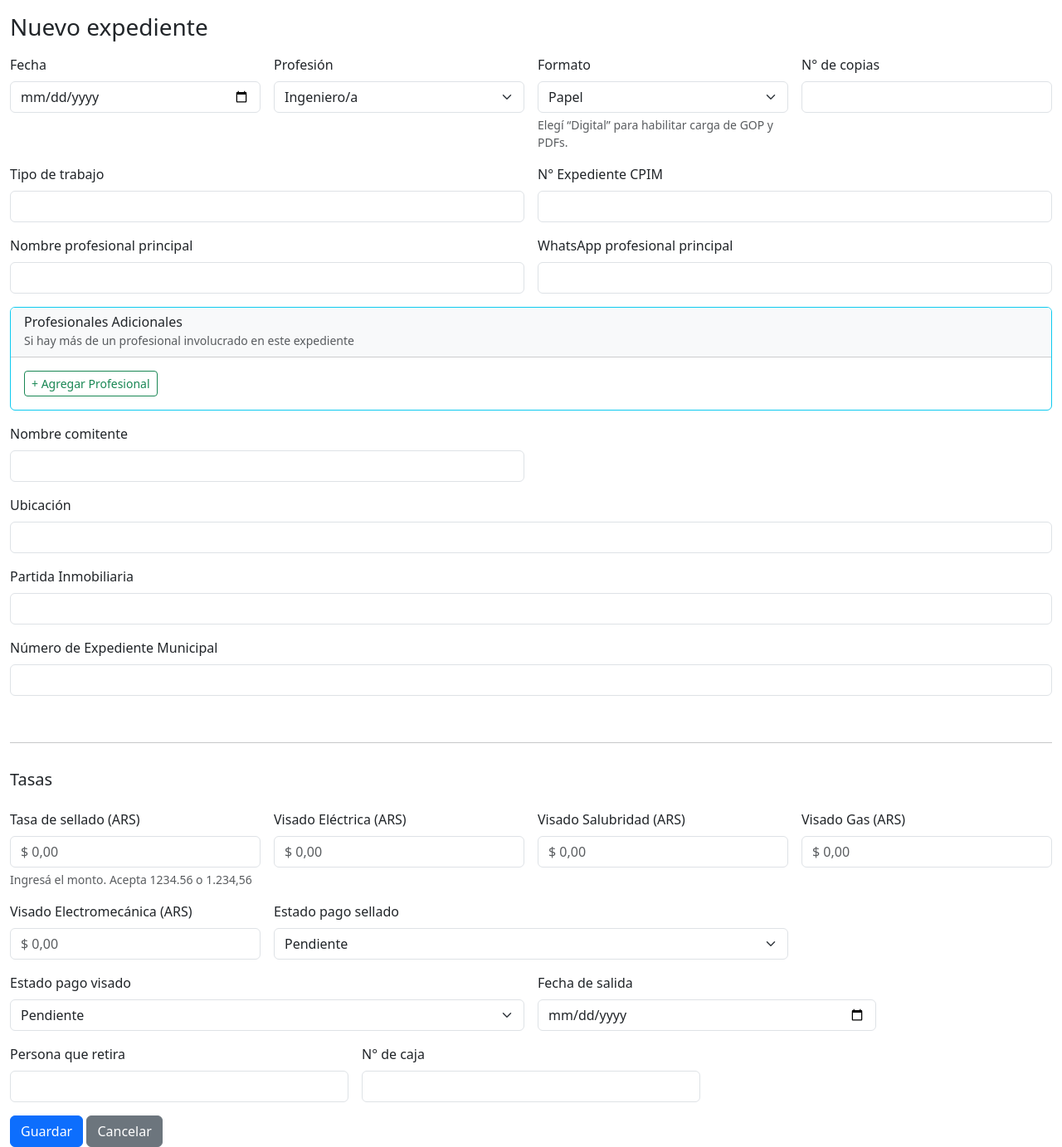
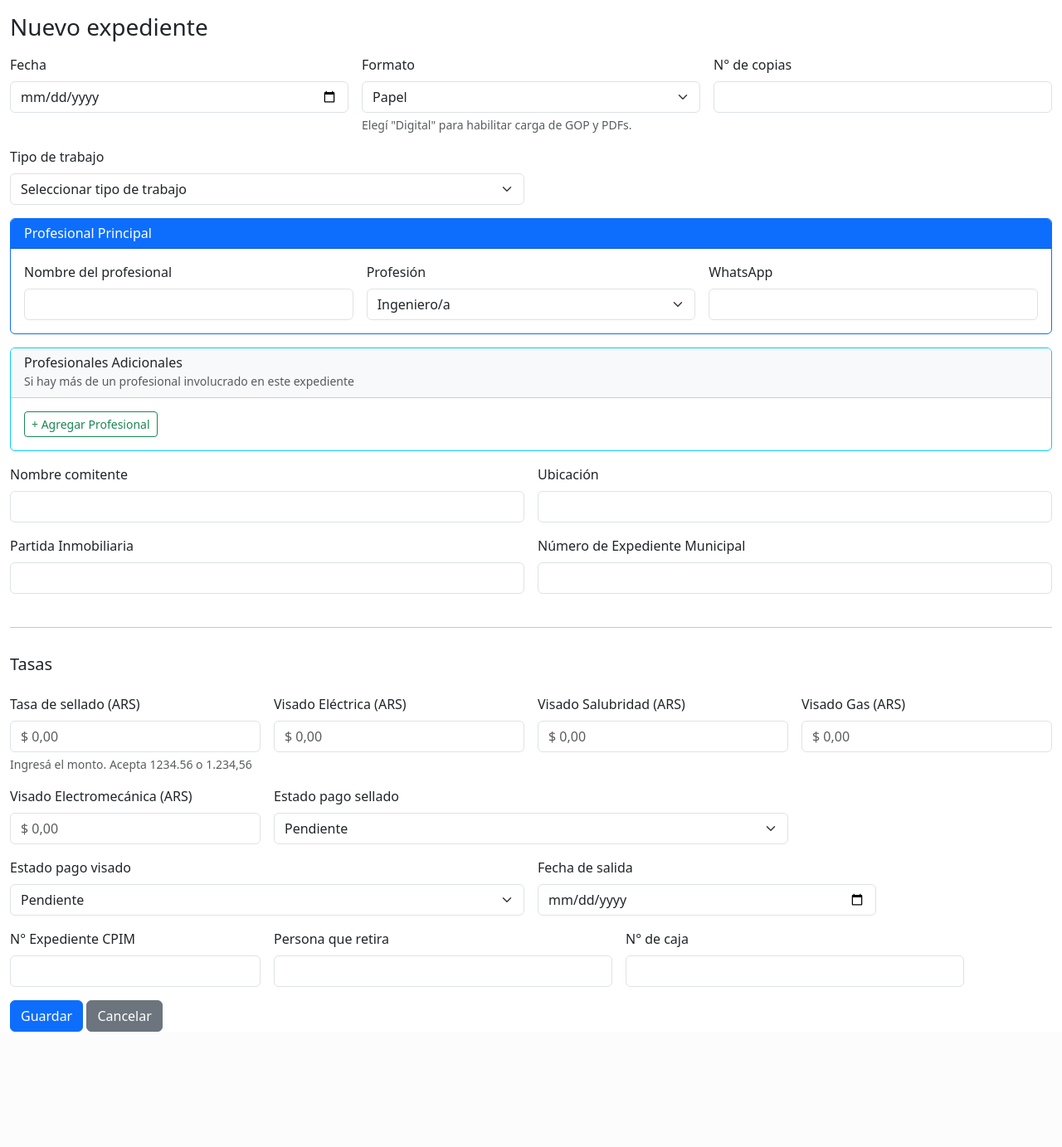
Before and after one commit to Sandeje96/Manejo-expedientes, a Flask app: page /expedientes/nuevo in a window 1280 px wide. Shown: the part 56-1439 px from the top of the page at 83% size. After the commit the page ends 1300 px from the top, so only its background shows below. Run offline with Flask 3, Linux system fonts and the light colour scheme.

Commit message:
duncionales

```diff
--- a/app.py
+++ b/app.py
@@ -85,7 +85,7 @@ def create_app():
         tipo_trabajo = _db.Column(_db.String(200), nullable=True)
 
         # Identificación / actores
-        nro_expediente_cpim = _db.Column(_db.String(100), unique=True, nullable=True)
+        nro_expediente_cpim = _db.Column(_db.String(100), nullable=True)
         nombre_profesional = _db.Column(_db.String(200), nullable=True)
         nombre_comitente = _db.Column(_db.String(200), nullable=True)
         ubicacion = _db.Column(_db.String(255), nullable=True)
@@ -183,6 +183,7 @@ def create_app():
             if self.nombre_profesional:
                 profesionales.append({
                     'nombre': self.nombre_profesional,
+                    'profesion': self.profesion,  # LÍNEA MODIFICADA
                     'whatsapp': self.whatsapp_profesional,
                     'es_principal': True
                 })
@@ -191,6 +192,7 @@ def create_app():
             for prof_adic in self.profesionales_adicionales:
                 profesionales.append({
                     'nombre': prof_adic.nombre_profesional,
+                    'profesion': prof_adic.profesion,  # LÍNEA NUEVA
                     'whatsapp': prof_adic.whatsapp_profesional,
                     'es_principal': False
                 })
@@ -424,8 +426,9 @@ def create_app():
         id = _db.Column(_db.Integer, primary_key=True)
         expediente_id = _db.Column(_db.Integer, _db.ForeignKey("expedientes.id", ondelete="CASCADE"), nullable=False)
         nombre_profesional = _db.Column(_db.String(200), nullable=False)
+        profesion = _db.Column(_db.String(120), nullable=True)  # NUEVA LÍNEA
         whatsapp_profesional = _db.Column(_db.String(50), nullable=True)
-        orden = _db.Column(_db.Integer, nullable=True)  # Para ordenar los profesionales
+        orden = _db.Column(_db.Integer, nullable=True)
 
         # Metadatos
         created_at = _db.Column(_db.DateTime, default=datetime.utcnow)
@@ -530,6 +533,7 @@ def create_app():
     FORMATO_PERMITIDOS = ["Papel", "Digital"]
     ESTADOS_PAGO = ["pendiente", "pagado", "exento"]  # si no usás "exento", podés quitarlo
     PROFESIONES_PERMITIDAS = ["Ingeniero/a", "Licenciado/a", "Maestro Mayor de Obras", "Técnico/a"]
+    TIPOS_TRABAJO_PERMITIDOS = ["OBRA NUEVA", "REGISTRACION", "AMPLIACION"]  # NUEVA LÍNEA
 
     # === Rutas ===
     @app.get("/")
@@ -562,7 +566,11 @@ def create_app():
 
     @app.get("/expedientes/nuevo")
     def nuevo_expediente():
-        return render_template("expediente_form.html", item=None, formatos=FORMATO_PERMITIDOS, profesiones=PROFESIONES_PERMITIDAS)
+        return render_template("expediente_form.html",
+                            item=None,
+                            formatos=FORMATO_PERMITIDOS,
+                            profesiones=PROFESIONES_PERMITIDAS,
+                            tipos_trabajo=TIPOS_TRABAJO_PERMITIDOS)  # NUEVA LÍNEA
 
     @app.post("/expedientes/nuevo")
     def crear_expediente():
@@ -610,7 +618,11 @@ def create_app():
     @app.get("/expedientes/<int:item_id>/editar")
     def editar_expediente(item_id: int):
         item = Expediente.query.get_or_404(item_id)
-        return render_template("expediente_form.html", item=item, formatos=FORMATO_PERMITIDOS, profesiones=PROFESIONES_PERMITIDAS)
+        return render_template("expediente_form.html",
+                            item=item,
+                            formatos=FORMATO_PERMITIDOS,
+                            profesiones=PROFESIONES_PERMITIDAS,
+                            tipos_trabajo=TIPOS_TRABAJO_PERMITIDOS)  # NUEVA LÍNEA
 
     @app.post("/gop/sincronizar")
     def sincronizar_gop():
@@ -1306,12 +1318,17 @@ def create_app():
             v = (form.get(k) or "").strip().lower()
             return v if v in {"pendiente", "pagado", "exento"} else "pendiente"
 
+        # AGREGAR VALIDACIÓN PARA TIPO DE TRABAJO
+        tipo_trabajo = (form.get("tipo_trabajo") or "").strip().upper()
+        if tipo_trabajo not in TIPOS_TRABAJO_PERMITIDOS:
+            tipo_trabajo = None  # O puedes poner un valor por defecto
+
         return {
             "fecha": _parse_date(form.get("fecha")),
             "profesion": form.get("profesion"),
             "formato": form.get("formato"),
             "nro_copias": _parse_int(form.get("nro_copias")),
-            "tipo_trabajo": form.get("tipo_trabajo"),
+            "tipo_trabajo": tipo_trabajo,
             "nro_expediente_cpim": form.get("nro_expediente_cpim"),
             "nombre_profesional": form.get("nombre_profesional"),
             "nombre_comitente": form.get("nombre_comitente"),
@@ -1339,7 +1356,7 @@ def create_app():
         """Guarda los profesionales adicionales de un expediente."""
         # Obtener los datos de profesionales adicionales del formulario
         nombres = form.getlist('profesionales_adicionales_nombre[]')
-        whatsapps = form.getlist('profesionales_adicionales_whatsapp[]')
+        profesiones = form.getlist('profesionales_adicionales_profesion[]')
 
         # Eliminar profesionales adicionales existentes
         for prof_existente in expediente.profesionales_adicionales:
@@ -1349,12 +1366,13 @@ def create_app():
         for i, nombre in enumerate(nombres):
             nombre = nombre.strip()
             if nombre:  # Solo agregar si el nombre no está vacío
-                whatsapp = whatsapps[i].strip() if i < len(whatsapps) else ""
+                profesion = profesiones[i].strip() if i < len(profesiones) else ""
 
                 profesional_adicional = ProfesionalAdicional(
                     expediente_id=expediente.id,
                     nombre_profesional=nombre,
-                    whatsapp_profesional=whatsapp if whatsapp else None,
+                    profesion=profesion if profesion else None,
+                    whatsapp_profesional=None,  # No solicitamos WhatsApp para adicionales
                     orden=i + 1
                 )
                 _db.session.add(profesional_adicional)
--- a/templates/expediente_form.html
+++ b/templates/expediente_form.html
@@ -5,7 +5,7 @@
 
 <form method="post" enctype="multipart/form-data" class="row g-3">
   <!-- Fecha -->
-  <div class="col-md-3">
+  <div class="col-md-4">
     <label class="form-label">Fecha</label>
     <input
       type="date"
@@ -14,22 +14,8 @@
       value="{% if item and item.fecha %}{{ item.fecha.strftime('%Y-%m-%d') }}{% else %}{% endif %}">
   </div>
 
-  <!-- Profesión (desplegable) -->
-  <div class="col-md-3">
-    <label for="profesion" class="form-label">Profesión</label>
-    <select id="profesion" name="profesion" class="form-select" required>
-      {% for p in profesiones %}
-        {% if item %}
-          <option value="{{ p }}" {{ 'selected' if item.profesion == p else '' }}>{{ p }}</option>
-        {% else %}
-          <option value="{{ p }}" {{ 'selected' if loop.first else '' }}>{{ p }}</option>
-        {% endif %}
-      {% endfor %}
-    </select>
-  </div>
-
   <!-- Formato -->
-  <div class="col-md-3">
+  <div class="col-md-4">
     <label for="formato" class="form-label">Formato</label>
     <select id="formato" name="formato" class="form-select" required>
       {% set opciones = formatos if formatos else ['Papel','Digital'] %}
@@ -41,42 +27,66 @@
         {% endif %}
       {% endfor %}
     </select>
-    <div class="form-text">Elegí “Digital” para habilitar carga de GOP y PDFs.</div>
+    <div class="form-text">Elegí "Digital" para habilitar carga de GOP y PDFs.</div>
   </div>
 
   <!-- N° copias -->
-  <div class="col-md-3">
+  <div class="col-md-4">
     <label class="form-label">N° de copias</label>
     <input type="number" name="nro_copias" class="form-control" min="0"
            value="{{ (item.nro_copias if item else '') or '' }}">
   </div>
 
-  <!-- Tipo de trabajo -->
+   <!-- Tipo de trabajo -->
   <div class="col-md-6">
-    <label class="form-label">Tipo de trabajo</label>
-    <input type="text" name="tipo_trabajo" class="form-control"
-           value="{{ (item.tipo_trabajo if item else '') or '' }}">
-  </div>
-
-  <!-- N° CPIM -->
-  <div class="col-md-6">
-    <label class="form-label">N° Expediente CPIM</label>
-    <input type="text" name="nro_expediente_cpim" class="form-control"
-           value="{{ (item.nro_expediente_cpim if item else '') or '' }}">
+    <label for="tipo_trabajo" class="form-label">Tipo de trabajo</label>
+    <select id="tipo_trabajo" name="tipo_trabajo" class="form-select" required>
+      <option value="">Seleccionar tipo de trabajo</option>
+      {% for tipo in tipos_trabajo %}
+        {% if item %}
+          <option value="{{ tipo }}" {{ 'selected' if item.tipo_trabajo == tipo else '' }}>{{ tipo }}</option>
+        {% else %}
+          <option value="{{ tipo }}">{{ tipo }}</option>
+        {% endif %}
+      {% endfor %}
+    </select>
   </div>
 
   <!-- Profesional Principal -->
-  <div class="col-md-6">
-    <label class="form-label">Nombre profesional principal</label>
-    <input type="text" name="nombre_profesional" class="form-control" required
-           value="{{ (item.nombre_profesional if item else '') or '' }}">
-  </div>
+  <div class="col-12">
+    <div class="card border-primary">
+      <div class="card-header bg-primary text-white">
+        <h6 class="mb-0">Profesional Principal</h6>
+      </div>
+      <div class="card-body">
+        <div class="row g-3">
+          <div class="col-md-4">
+            <label class="form-label">Nombre del profesional</label>
+            <input type="text" name="nombre_profesional" class="form-control" required
+                   value="{{ (item.nombre_profesional if item else '') or '' }}">
+          </div>
 
-  <!-- WhatsApp Profesional Principal -->
-  <div class="col-md-6">
-    <label class="form-label">WhatsApp profesional principal</label>
-    <input type="text" name="whatsapp_profesional" class="form-control"
-           value="{{ (item.whatsapp_profesional if item else '') or '' }}">
+          <div class="col-md-4">
+            <label for="profesion" class="form-label">Profesión</label>
+            <select id="profesion" name="profesion" class="form-select" required>
+              {% for p in profesiones %}
+                {% if item %}
+                  <option value="{{ p }}" {{ 'selected' if item.profesion == p else '' }}>{{ p }}</option>
+                {% else %}
+                  <option value="{{ p }}" {{ 'selected' if loop.first else '' }}>{{ p }}</option>
+                {% endif %}
+              {% endfor %}
+            </select>
+          </div>
+
+          <div class="col-md-4">
+            <label class="form-label">WhatsApp</label>
+            <input type="text" name="whatsapp_profesional" class="form-control"
+                   value="{{ (item.whatsapp_profesional if item else '') or '' }}">
+          </div>
+        </div>
+      </div>
+    </div>
   </div>
 
   <!-- Profesionales Adicionales -->
@@ -91,17 +101,20 @@
           {% if item and item.profesionales_adicionales %}
             {% for prof_adic in item.profesionales_adicionales %}
             <div class="row g-2 mb-2 profesional-adicional-item">
-              <div class="col-md-5">
+              <div class="col-md-6">
                 <input type="text" name="profesionales_adicionales_nombre[]"
                        class="form-control" placeholder="Nombre del profesional"
                        value="{{ prof_adic.nombre_profesional }}">
               </div>
               <div class="col-md-4">
-                <input type="text" name="profesionales_adicionales_whatsapp[]"
-                       class="form-control" placeholder="WhatsApp"
-                       value="{{ prof_adic.whatsapp_profesional or '' }}">
+                <select name="profesionales_adicionales_profesion[]" class="form-select">
+                  <option value="">Seleccionar profesión</option>
+                  {% for p in profesiones %}
+                    <option value="{{ p }}" {{ 'selected' if prof_adic.profesion == p else '' }}>{{ p }}</option>
+                  {% endfor %}
+                </select>
               </div>
-              <div class="col-md-3">
+              <div class="col-md-2">
                 <button type="button" class="btn btn-sm btn-outline-danger" onclick="eliminarProfesional(this)">
                   Eliminar
                 </button>
@@ -118,13 +131,6 @@
     </div>
   </div>
 
-  <!-- Comitente -->
-  <div class="col-md-6">
-    <label class="form-label">Nombre comitente</label>
-    <input type="text" name="nombre_comitente" class="form-control"
-           value="{{ (item.nombre_comitente if item else '') or '' }}">
-  </div>
-
   <!-- JavaScript para manejar profesionales adicionales -->
   <script>
   function agregarProfesional() {
@@ -132,15 +138,19 @@
     const div = document.createElement('div');
     div.className = 'row g-2 mb-2 profesional-adicional-item';
     div.innerHTML = `
-      <div class="col-md-5">
+      <div class="col-md-6">
         <input type="text" name="profesionales_adicionales_nombre[]"
                class="form-control" placeholder="Nombre del profesional">
       </div>
       <div class="col-md-4">
-        <input type="text" name="profesionales_adicionales_whatsapp[]"
-               class="form-control" placeholder="WhatsApp">
+        <select name="profesionales_adicionales_profesion[]" class="form-select">
+          <option value="">Seleccionar profesión</option>
+          {% for p in profesiones %}
+          <option value="{{ p }}">{{ p }}</option>
+          {% endfor %}
+        </select>
       </div>
-      <div class="col-md-3">
+      <div class="col-md-2">
         <button type="button" class="btn btn-sm btn-outline-danger" onclick="eliminarProfesional(this)">
           Eliminar
         </button>
@@ -155,23 +165,74 @@
   }
   </script>
 
+  <!-- Comitente -->
+  <div class="col-md-6">
+    <label class="form-label">Nombre comitente</label>
+    <input type="text" name="nombre_comitente" class="form-control"
+           value="{{ (item.nombre_comitente if item else '') or '' }}">
+  </div>
+
   <!-- Ubicación -->
-  <div class="col-12">
+  <div class="col-md-6">
     <label class="form-label">Ubicación</label>
     <input type="text" name="ubicacion" class="form-control"
            value="{{ (item.ubicacion if item else '') or '' }}">
   </div>
 
-  <div class="col-12">
+  <div class="col-md-6">
     <label class="form-label">Partida Inmobiliaria</label>
     <input type="text" name="partida_inmobiliaria" class="form-control"
            value="{{ item.partida_inmobiliaria if item }}">
   </div>
 
-  <div class="mb-3">
+  <div class="col-md-6">
     <label for="nro_expediente_municipal" class="form-label">Número de Expediente Municipal</label>
     <input type="text" class="form-control" id="nro_expediente_municipal" name="nro_expediente_municipal"
           value="{{ item.nro_expediente_municipal or '' }}">
+  </div>
+
+  <!-- ===== Bloque para Formato Digital (MOVIDO AQUÍ) ===== -->
+  <div id="digital-extra" class="col-12" style="display:none;">
+    <div class="card border-success">
+      <div class="card-header bg-success text-white">
+        <h6 class="mb-0">Datos para trabajos digitales</h6>
+      </div>
+      <div class="card-body">
+        <div class="row g-3">
+          <div class="col-md-6">
+            <label class="form-label">Número de GOP</label>
+            <input type="text" name="gop_numero" class="form-control"
+                   value="{{ (item.gop_numero if item else '') or '' }}">
+          </div>
+
+          <div class="col-md-6">
+            <label class="form-label">Archivos PDF</label>
+            <input type="file" name="pdfs" class="form-control" accept="application/pdf" multiple>
+            <div class="form-text">Podés adjuntar uno o varios archivos .pdf</div>
+          </div>
+        </div>
+
+        {% if item and item.archivos %}
+          <div class="mt-3">
+            <strong>PDFs ya cargados:</strong>
+            <ul class="mb-0">
+              {% for a in item.archivos %}
+                <li>
+                  {% if a.public_url %}
+                    <a href="{{ a.public_url }}" target="_blank" rel="noopener">{{ a.filename }}</a>
+                  {% else %}
+                    {{ a.filename }} <small class="text-muted">(no público)</small>
+                  {% endif %}
+                  {% if a.size_bytes %}
+                    <small class="text-muted">— {{ (a.size_bytes / 1024)|round(1) }} KB</small>
+                  {% endif %}
+                </li>
+              {% endfor %}
+            </ul>
+          </div>
+        {% endif %}
+      </div>
+    </div>
   </div>
 
   <!-- ===== Tasas (monto en ARS) ===== -->
@@ -242,6 +303,14 @@
       class="form-control"
       value="{% if item and item.fecha_salida %}{{ item.fecha_salida.strftime('%Y-%m-%d') }}{% else %}{% endif %}">
   </div>
+
+  <!-- N° CPIM -->
+  <div class="col-md-3">
+    <label class="form-label">N° Expediente CPIM</label>
+    <input type="text" name="nro_expediente_cpim" class="form-control"
+           value="{{ (item.nro_expediente_cpim if item else '') or '' }}">
+  </div>
+
   <div class="col-md-4">
     <label class="form-label">Persona que retira</label>
     <input type="text" name="persona_retira" class="form-control"
@@ -253,49 +322,7 @@
            value="{{ (item.nro_caja if item else '') or '' }}">
   </div>
 
-
-
-  <!-- ===== Bloque extra SOLO para Formato Digital ===== -->
-  <div id="digital-extra" class="col-12" style="display:none;">
-    <hr class="mt-4">
-    <h5>Datos para trabajos digitales</h5>
-
-    <div class="row g-3">
-      <div class="col-md-6">
-        <label class="form-label">Número de GOP</label>
-        <input type="text" name="gop_numero" class="form-control"
-               value="{{ (item.gop_numero if item else '') or '' }}">
-      </div>
-
-      <div class="col-md-6">
-        <label class="form-label">Archivos PDF</label>
-        <input type="file" name="pdfs" class="form-control" accept="application/pdf" multiple>
-        <div class="form-text">Podés adjuntar uno o varios archivos .pdf</div>
-      </div>
-    </div>
-
-    {% if item and item.archivos %}
-      <div class="mt-3">
-        <strong>PDFs ya cargados:</strong>
-        <ul class="mb-0">
-          {% for a in item.archivos %}
-            <li>
-              {% if a.public_url %}
-                <a href="{{ a.public_url }}" target="_blank" rel="noopener">{{ a.filename }}</a>
-              {% else %}
-                {{ a.filename }} <small class="text-muted">(no público)</small>
-              {% endif %}
-              {% if a.size_bytes %}
-                <small class="text-muted">— {{ (a.size_bytes / 1024)|round(1) }} KB</small>
-              {% endif %}
-            </li>
-          {% endfor %}
-        </ul>
-      </div>
-    {% endif %}
-  </div>
-  <!-- ===== Fin bloque Digital ===== -->
-
+  <!-- Botones -->
   <div class="col-12">
     <button class="btn btn-primary" type="submit">Guardar</button>
     <a class="btn btn-secondary" href="{{ url_for('lista_expedientes') }}">Cancelar</a>
```
Also changed, not shown: migrations/versions/8c141fd01438_agregar_profesion_a_profesionales_.py (added, +32 -0 lines), migrations/versions/96b6f5c4471c_remover_unique_de_nro_expediente_cpim.py (added, +32 -0 lines), templates/expediente_detail.html (+12 -15 lines).
